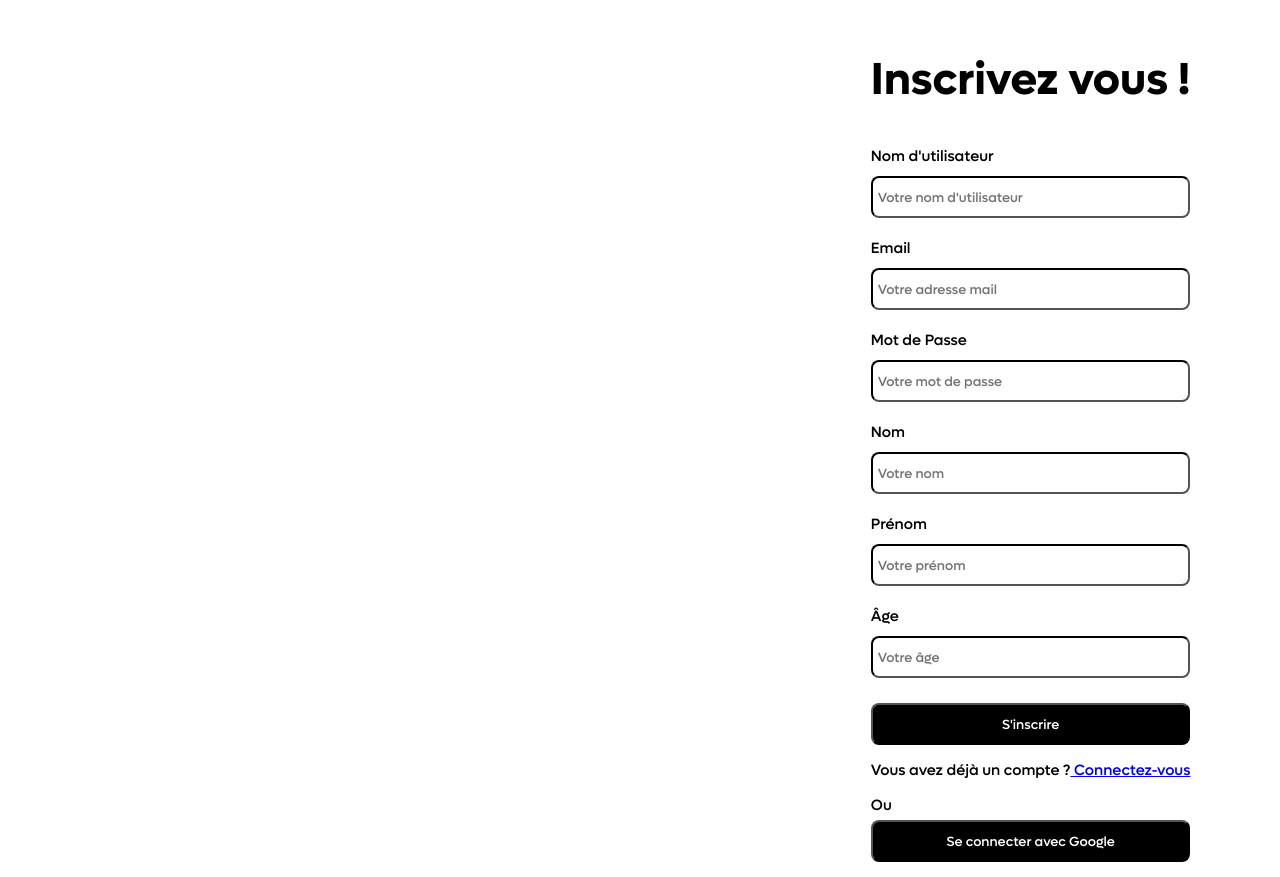
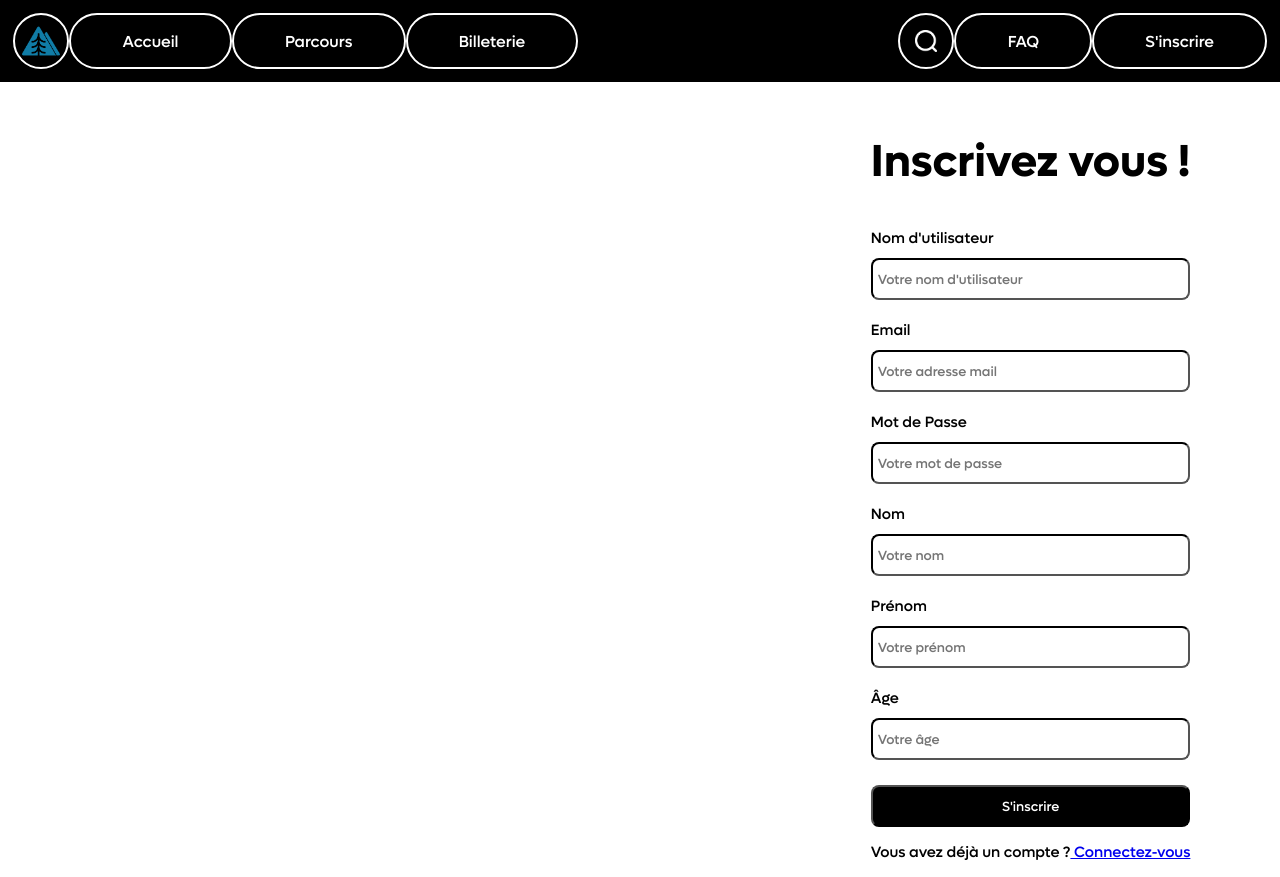
Before and after one commit to Oscargbd/SAE301, a PHP site: page /signup.php in a window 1280 px wide. Run offline with PHP 8.4, Linux system fonts and the light colour scheme.

Commit message:
inclusion de la navbar et suppression de la connexion google

```diff
--- a/signup.php
+++ b/signup.php
@@ -1,10 +1,12 @@
-<?php session_start(); ?>
 <!DOCTYPE html>
 <html lang="fr">
 
 <?php include('includes/head.php') ?>
 
 <body class="badylogin">
+    <?php
+    include('includes/navbar.php');
+    ?>
     <div class="login-form">
         <h2>Inscrivez vous !</h2>
         <form action="actions/signupaction.php" method="post">
@@ -37,12 +39,6 @@
             }
             ?>
         </div>
-        <div class="divider">
-            <span>Ou</span>
-        </div>
-        <div class="google-login">
-            <button type="button">Se connecter avec Google</button>
-        </div>
     </div>
 </body>
 
```
Also changed, not shown: login.php (+3 -7 lines).
